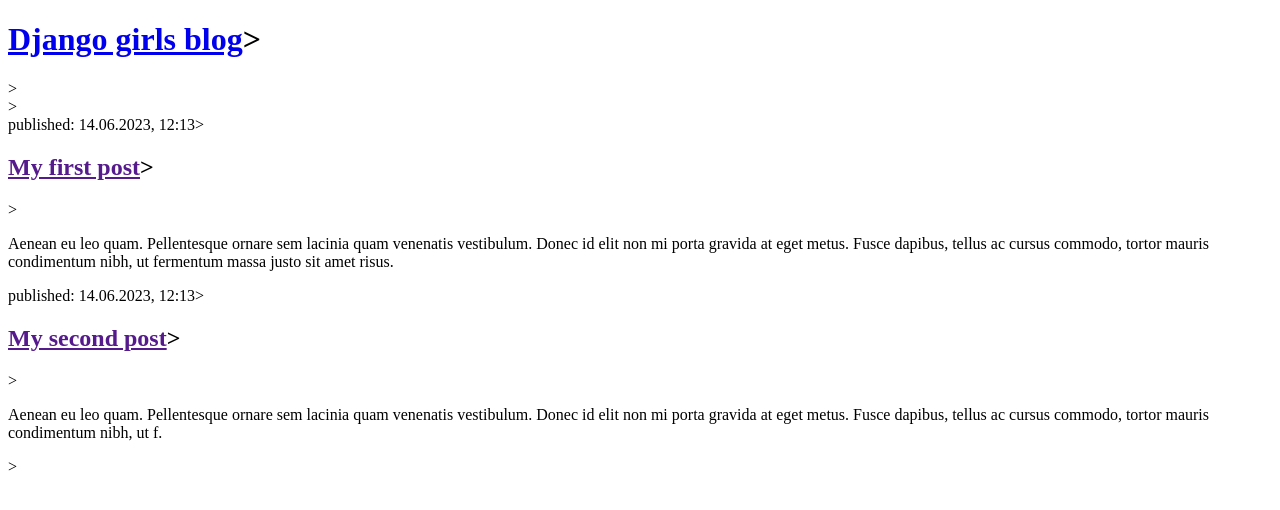
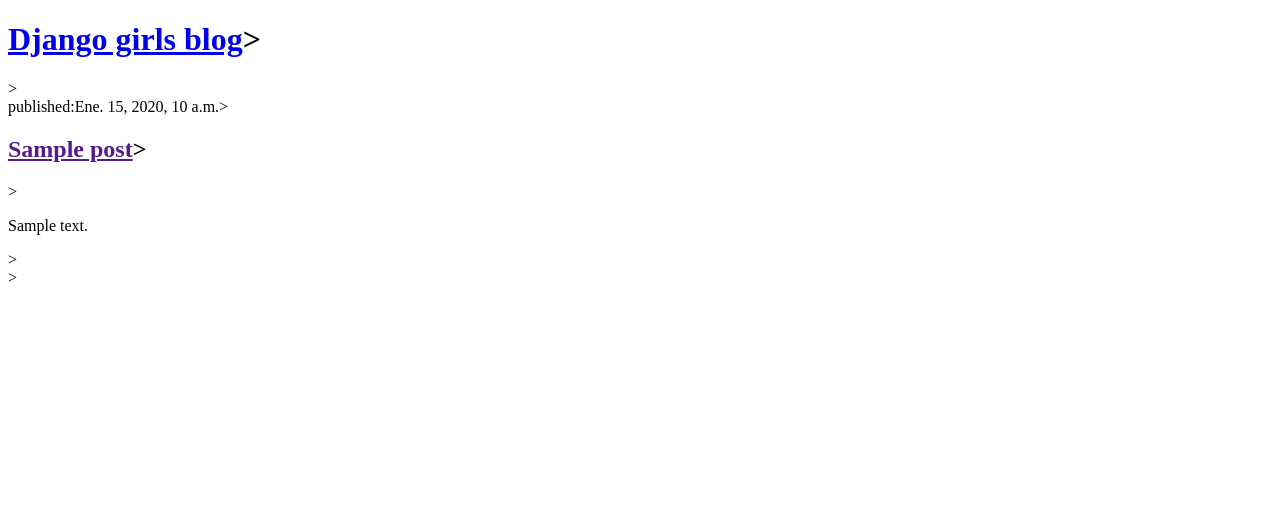
Before and after one commit to werucas123/my-first-blog, a Django app: page / in a window 1280 px wide. Shown: the top 510 px of the page. Run offline with Django 3.2, Linux system fonts and the light colour scheme; tables that the repository leaves empty hold one stand-in row (values such as "Sample post").

Commit message:
Plantillas modificadas para mostrar publicaciones de la base de datos

```diff
--- a/blog/templates/blog/post_list.html
+++ b/blog/templates/blog/post_list.html
@@ -7,16 +7,14 @@
     <body>
         <header>
             <h1><a href="/">Django girls blog</a>></h1>>
-        </header>>
-        <article>
-            <time>published: 14.06.2023, 12:13</time>>
-            <h2><a href="">My first post</a>></h2>>
-            <p>Aenean eu leo quam. Pellentesque ornare sem lacinia quam venenatis vestibulum. Donec id elit non mi porta gravida at eget metus. Fusce dapibus, tellus ac cursus commodo, tortor mauris condimentum nibh, ut fermentum massa justo sit amet risus.</pAenean eu leo quam. Pellentesque ornare sem lacinia quam venenatis vestibulum. Donec id elit non mi porta gravida at eget metus. Fusce dapibus, tellus ac cursus commodo, tortor mauris condimentum nibh, ut fermentum massa justo sit amet risus.</p>
-        </article>
-        <article>
-            <time>published: 14.06.2023, 12:13</time>>
-            <h2><a href="">My second post</a>></h2>>
-            <p>Aenean eu leo quam. Pellentesque ornare sem lacinia quam venenatis vestibulum. Donec id elit non mi porta gravida at eget metus. Fusce dapibus, tellus ac cursus commodo, tortor mauris condimentum nibh, ut f.</p>
-        </article>>
+        </header>
+        {% for post in posts %}
+            <article>
+                <time>published:{{ post.published_date }}</time>>
+                <h2><a href="">{{ post.title }}</a>></h2>>
+                <p>{{ post.text|linebreaksbr }}</p>>
+            </article>>
+        {% endfor %}
     </body>
+
 </html>
--- a/blog/views.py
+++ b/blog/views.py
@@ -1,6 +1,8 @@
 from django.shortcuts import render
-
+from .models import Post
+from django.utils import timezone
 # Create your views here.
 
 def post_list(request):
-    return render(request,'blog/post_list.html', {})
+    posts = Post.objects.filter(published_date__lte=timezone.now()).order_by('published_date')
+    return render(request,'blog/post_list.html', {'posts':posts})
```
